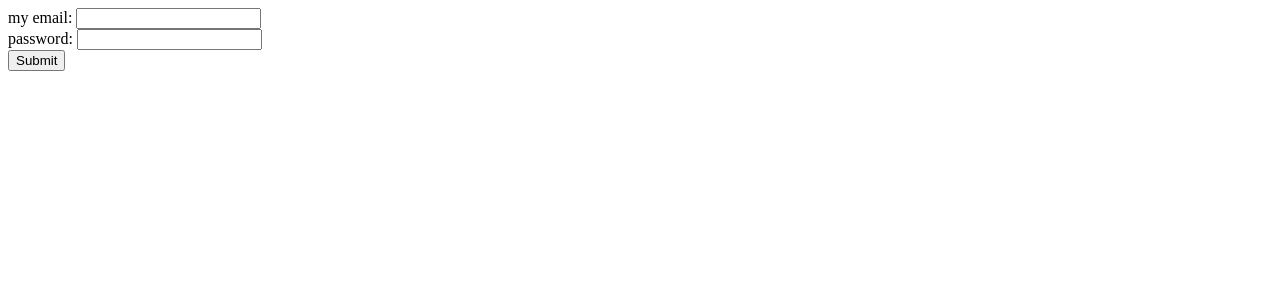
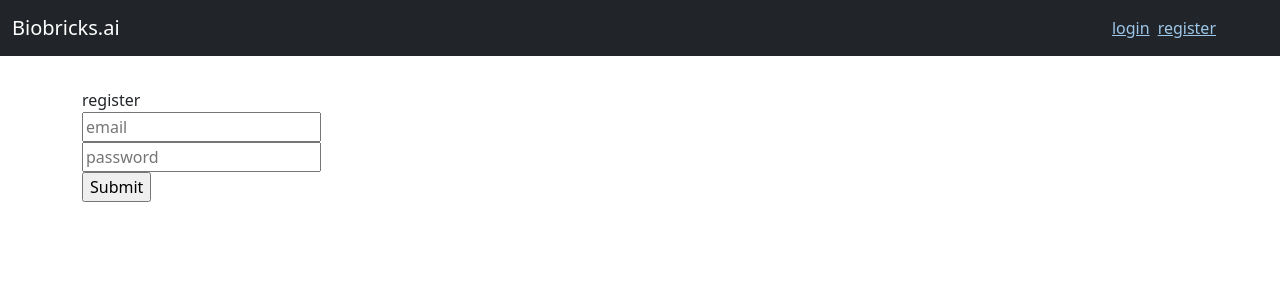
Before and after one commit to biobricks-ai/biobricks.ai, a Flask app: page /register in a window 1280 px wide. Shown: the top 300 px of the page. Run offline with Flask 2, Linux system fonts and the light colour scheme; parts of the project's set-up code (start-up, migrations or seed data) failed here and were passed over; some libraries are stand-ins or nearby versions.

Commit message:
closes #1

```diff
--- a/src/bbportal/templates/layout.html
+++ b/src/bbportal/templates/layout.html
@@ -21,15 +21,16 @@
       <div class="container-fluid">
         <a class="navbar-brand" href="#">Biobricks.ai</a>
 
-          <ul class="navbar-nav me-auto mb-2 mb-lg-0">
+          <!-- <ul class="navbar-nav me-auto mb-2 mb-lg-0">
             <li class="nav-item">
               <form class="d-flex">
                 <input class="form-control me-2" type="search" placeholder="Search" aria-label="Search">
               </form>
             </li>
-          </ul>
+          </ul> -->
 
           <ul class="navbar-nav ml-auto pe-5 dropstart">
+            {% if current_user.is_authenticated %}
             <li class="nav-item dropdown">
               <a class="nav-link dropdown-toggle" href="#" id="navbarDropdown" role="button" data-bs-toggle="dropdown" aria-expanded="false">
               <i class="bi-person-circle"></i>
@@ -40,8 +41,11 @@
                 <li><a class="dropdown-item" href="{{ url_for('logout')}}">Logout</a></li>
               </ul>
             </li>
+            {% else %}
+            <li class="px-1"><a href="/login" style="color:rgb(157, 199, 233)">login</a></li>
+            <li class="px-1"><a href="/register" style="color:rgb(157, 199, 233)">register</a></li>
+            {% endif %}
           </ul>
-
 
       </div>
     </nav>
--- a/src/bbportal/templates/register.html
+++ b/src/bbportal/templates/register.html
@@ -1,5 +1,12 @@
-<form method="POST" action="/register">
-  <div>{{ form.email.label }}: {{ form.email(class="css_class") }}</div>
-  <div>{{ form.password.label }}: {{ form.password() }}</div>
-  <input type="submit">
+{% extends "layout.html" %}
+{% block body %}
+
+<div class="pb-3 pt-2">
+register
+<form action='/register' method='POST'>
+  <input type='text' name='email' id='email' placeholder='email'/><br>
+  <input type='password' name='password' id='password' placeholder='password'/><br>
+  <input type='submit' name='submit'/>
 </form>
+</div>
+{% endblock %}
```
Lines whose indentation alone changed are shown as unchanged.
